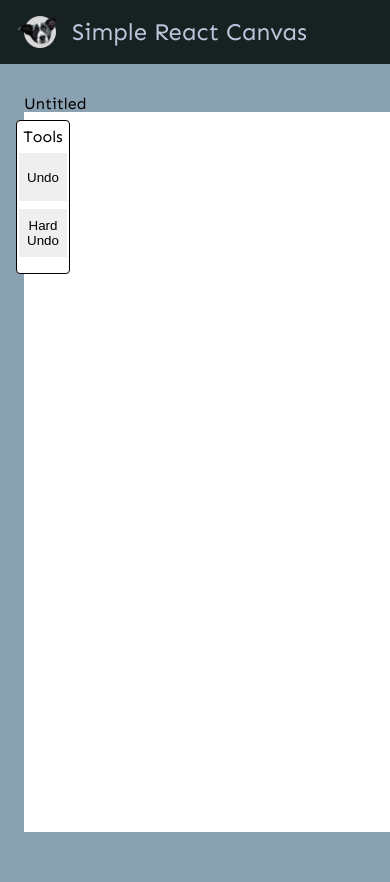
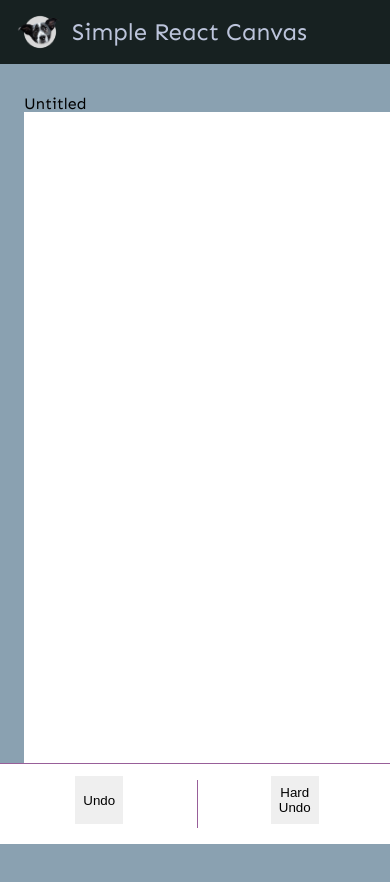
Before and after one commit to kwak123/react-deno-canvas, a React (Vite) app in the folder client/: page /room/1 in a window 390 px wide. Shown: the top 882 px of the page. Before the commit the page ends 844 px from the top, so only its background shows below. Built offline with nearby package versions, Linux system fonts and the light colour scheme; no server answers.

Commit message:
more styling around room and sidebar for mobile

```diff
--- a/client/src/components/room/Room.tsx
+++ b/client/src/components/room/Room.tsx
@@ -20,6 +20,10 @@ const Container = styled.div`
   flex-direction: column;
   justify-content: center;
   width: fit-content;
+
+  @media only screen and (max-width: 640px) {
+    padding-bottom: 88px;
+  }
 `
 
 const RoomTitle = styled.h2``
--- a/client/src/components/room/Sidebar.tsx
+++ b/client/src/components/room/Sidebar.tsx
@@ -4,6 +4,7 @@ import { useDispatch } from "react-redux"
 import services from "../../services"
 
 import { undoStrokeFromService } from "../../store/canvas/actions"
+import { COLORS } from "../styling"
 
 const Container = styled.div`
   display: flex;
@@ -17,10 +18,29 @@ const Container = styled.div`
   border: 1px black solid;
   border-radius: 4px;
   background-color: white;
+
+  @media only screen and (max-width: 640px) {
+    flex-direction: row;
+    justify-content: space-evenly;
+    position: fixed;
+    top: auto;
+    bottom: 0;
+    left: 0;
+    width: 100%;
+    height: 64px;
+    border: none;
+    border-radius: 0px;
+    border-top: 1px ${COLORS.PURPLE_MUTE} solid;
+    z-index: 100;
+  }
 `
 
 const Header = styled.h4`
   margin-bottom: 8px;
+
+  @media only screen and (max-width: 640px) {
+    display: none;
+  }
 `
 
 const Icon = styled.button`
@@ -28,6 +48,12 @@ const Icon = styled.button`
   width: 48px;
   border: none;
   margin-bottom: 8px;
+`
+
+const Divider = styled.div`
+  width: 1px;
+  height: 48px;
+  background-color: ${COLORS.PURPLE_MUTE};
 `
 
 const Sidebar = () => {
@@ -43,6 +69,7 @@ const Sidebar = () => {
     <Container>
       <Header>Tools</Header>
       <Icon onClick={undoDraw}>Undo</Icon>
+      <Divider />
       <Icon onClick={hardUndo}>Hard Undo</Icon>
     </Container>
   )
```
